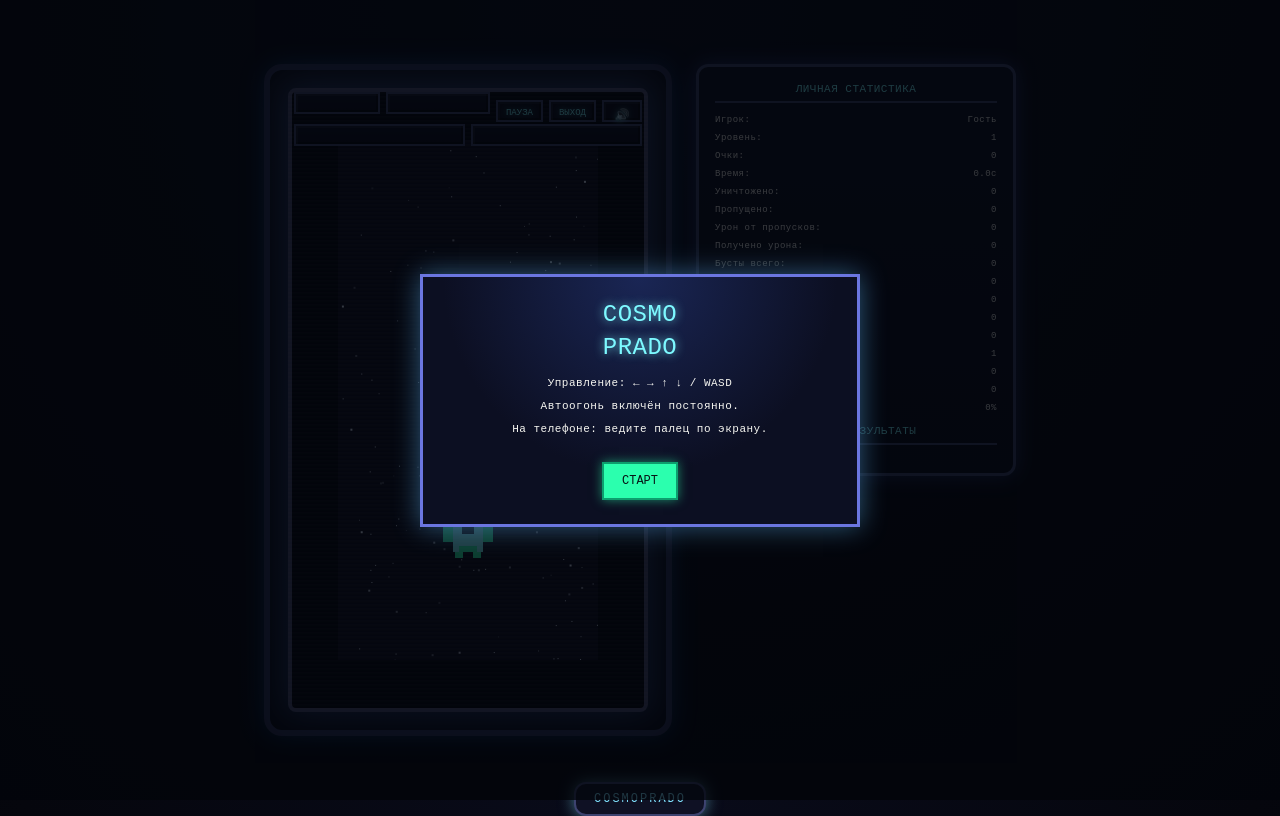
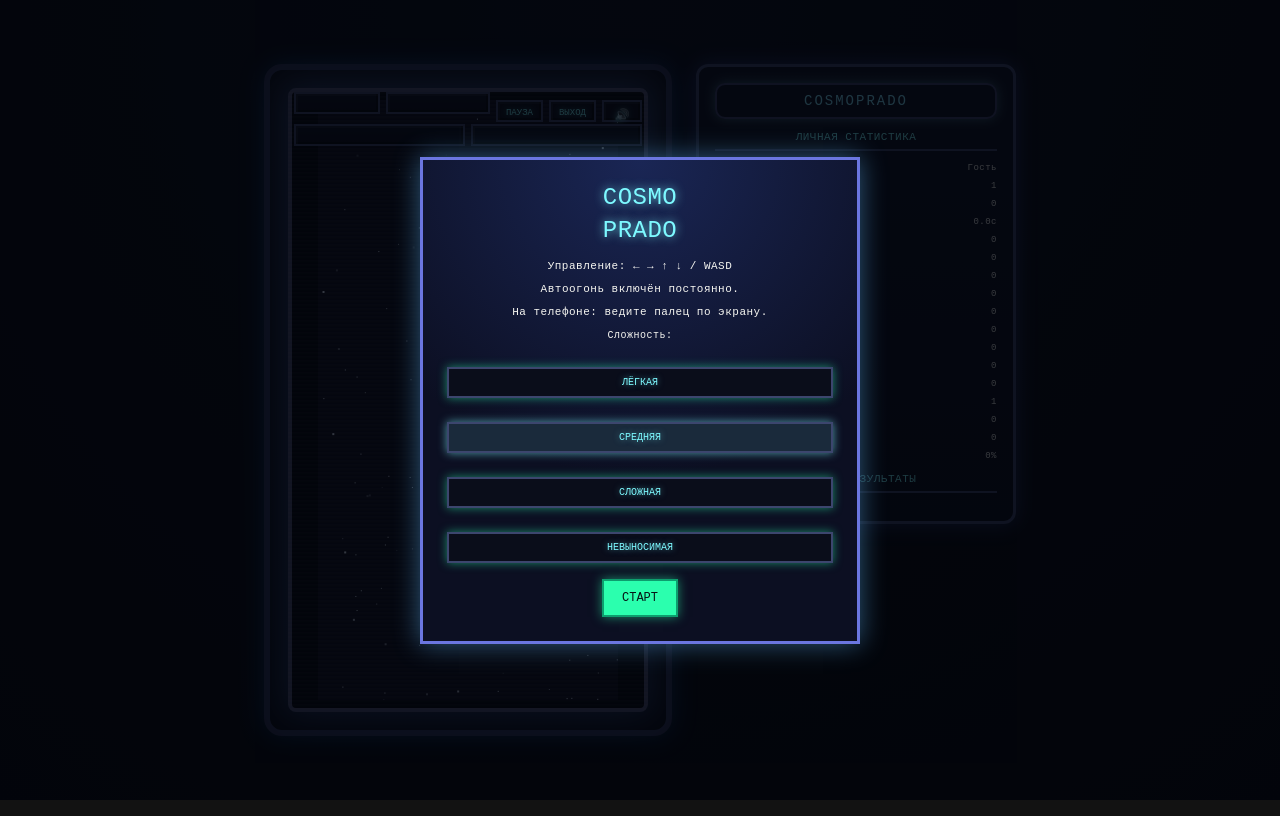
Before and after one commit to Grubeer/test_game, a plain HTML site: page index.html in a window 1280 px wide. Drawn offline with Linux system fonts and the light colour scheme.

Commit message:
Add difficulty selection to start screen

```diff
--- a/game.js
+++ b/game.js
@@ -2,8 +2,8 @@ const canvas = document.getElementById("game");
 const displayCtx = canvas.getContext("2d");
 const bufferCanvas = document.createElement("canvas");
 const ctx = bufferCanvas.getContext("2d");
-const GAME_WIDTH = 260;
-const GAME_HEIGHT = 520;
+const GAME_WIDTH = 300;
+const GAME_HEIGHT = 600;
 bufferCanvas.width = GAME_WIDTH;
 bufferCanvas.height = GAME_HEIGHT;
 displayCtx.imageSmoothingEnabled = false;
@@ -36,6 +36,7 @@ const finishButtonPause = document.getElementById("finishButtonPause");
 const statsToggle = document.getElementById("statsToggle");
 const statsPanel = document.getElementById("statsPanel");
 const leaderboard = document.getElementById("leaderboard");
+const difficultyButtons = document.querySelectorAll(".difficulty-button");
 
 const statPlayer = document.getElementById("stat-player");
 const statLevel = document.getElementById("stat-level");
@@ -212,6 +213,13 @@ const musicTracks = {
     melody: [262, 294, 330, 294, 262, 247, 262, 294],
     bass: [98, 110, 123, 110, 98, 92, 98, 110],
   },
+};
+
+const difficultySettings = {
+  easy: { spawn: 1.1, speed: 0.95, power: 0.9, boss: 0.9 },
+  medium: { spawn: 1, speed: 1, power: 1, boss: 1 },
+  hard: { spawn: 0.92, speed: 1.08, power: 1.1, boss: 1.1 },
+  insane: { spawn: 0.85, speed: 1.16, power: 1.2, boss: 1.2 },
 };
 
 const state = {
@@ -244,6 +252,7 @@ const state = {
   boss: null,
   bossBannerTimer: 0,
   lastBossName: null,
+  difficulty: "medium",
   view: {
     x: 0,
     y: 0,
@@ -352,6 +361,30 @@ function getLevelTrack(level) {
   if (level <= 14) return "levelC";
   const bucket = Math.floor((level - 1) / 5) % 3;
   return bucket === 0 ? "levelA" : bucket === 1 ? "levelB" : "levelC";
+}
+
+function getDifficulty() {
+  return difficultySettings[state.difficulty] || difficultySettings.medium;
+}
+
+function getLevelConfig() {
+  const base = levels[state.levelIndex];
+  const diff = getDifficulty();
+  return {
+    ...base,
+    spawnRate: base.spawnRate * 0.94 * diff.spawn,
+    enemySpeed: base.enemySpeed * 1.06 * diff.speed,
+    powerRate: base.powerRate * diff.power,
+    bossScale: diff.boss,
+  };
+}
+
+function setDifficulty(value) {
+  if (!difficultySettings[value]) return;
+  state.difficulty = value;
+  difficultyButtons.forEach((button) => {
+    button.classList.toggle("active", button.dataset.difficulty === value);
+  });
 }
 
 function pickBossName() {
@@ -407,8 +440,11 @@ function resetLevel() {
 }
 
 function startBossFight() {
-  const bossIndex = Math.floor(levels[state.levelIndex].level / 5);
-  const maxHp = Math.floor(60 * Math.pow(1.35, bossIndex));
+  const level = levels[state.levelIndex].level;
+  const bossIndex = Math.floor(level / 5);
+  const diff = getDifficulty();
+  const maxHp = Math.floor(70 * Math.pow(1.32, bossIndex) * diff.boss);
+  const kind = bossIndex % 3;
   state.boss = {
     name: pickBossName(),
     x: GAME_WIDTH / 2,
@@ -420,6 +456,8 @@ function startBossFight() {
     phase: 1,
     entering: true,
     attackTimer: 2,
+    specialTimer: 4,
+    kind,
     moveDir: 1,
     minionTimer: 6,
   };
@@ -623,7 +661,7 @@ function switchMusic(trackKey) {
 }
 
 function spawnEnemy() {
-  const level = levels[state.levelIndex];
+  const level = getLevelConfig();
   let typePool = [enemyTypes[0]];
   if (state.levelIndex >= 1) typePool = typePool.concat(enemyTypes[1]);
   if (state.levelIndex >= 2) typePool = typePool.concat(enemyTypes[4]);
@@ -782,7 +820,7 @@ function updateEnemies(dt) {
   if (state.boss) {
     return;
   }
-  const level = levels[state.levelIndex];
+  const level = getLevelConfig();
   if (state.time - state.lastEnemy > level.spawnRate) {
     state.lastEnemy = state.time;
     spawnEnemy();
@@ -1417,7 +1455,7 @@ function gameLoop(now) {
     }
 
     if (!state.boss) {
-      const level = levels[state.levelIndex];
+      const level = getLevelConfig();
       if (state.time - state.lastPower > level.powerRate) {
         state.lastPower = state.time;
         spawnPowerup(rand(40, GAME_WIDTH - 40), -20, randomPowerupKind());
@@ -1509,6 +1547,13 @@ statsToggle.addEventListener("click", () => {
   statsPanel.classList.toggle("open");
 });
 
+difficultyButtons.forEach((button) => {
+  button.addEventListener("click", () => {
+    if (state.phase !== "start") return;
+    setDifficulty(button.dataset.difficulty);
+  });
+});
+
 pauseOverlay.addEventListener("click", () => {
   togglePause();
 });
@@ -1556,6 +1601,7 @@ document.addEventListener("visibilitychange", () => {
 });
 
 setSound(state.soundOn);
+setDifficulty(state.difficulty);
 resizeCanvas();
 window.addEventListener("resize", resizeCanvas);
 initStarfield();
--- a/index.html
+++ b/index.html
@@ -45,6 +45,7 @@
     </div>
 
     <aside class="stats-panel" id="statsPanel">
+      <div class="panel-logo">CosmoPrado</div>
       <div class="panel-header">ЛИЧНАЯ СТАТИСТИКА</div>
       <div class="panel-body">
         <div class="stat-row"><span>Игрок:</span><span id="stat-player">Гость</span></div>
@@ -79,6 +80,15 @@
       <p>Управление: ← → ↑ ↓ / WASD</p>
       <p>Автоогонь включён постоянно.</p>
       <p>На телефоне: ведите палец по экрану.</p>
+      <div class="difficulty">
+        <p>Сложность:</p>
+        <div class="difficulty-buttons">
+          <button class="difficulty-button" data-difficulty="easy">ЛЁГКАЯ</button>
+          <button class="difficulty-button active" data-difficulty="medium">СРЕДНЯЯ</button>
+          <button class="difficulty-button" data-difficulty="hard">СЛОЖНАЯ</button>
+          <button class="difficulty-button" data-difficulty="insane">НЕВЫНОСИМАЯ</button>
+        </div>
+      </div>
       <button id="startButton">СТАРТ</button>
     </div>
   </div>
--- a/style.css
+++ b/style.css
@@ -54,21 +54,7 @@ canvas {
 }
 
 .marquee {
-  position: absolute;
-  bottom: -16px;
-  left: 50%;
-  transform: translateX(-50%);
-  background: #0f1124;
-  border: 2px solid #3d4370;
-  border-radius: 12px;
-  padding: 8px 18px;
-  font-size: 12px;
-  text-transform: uppercase;
-  letter-spacing: 2px;
-  color: #81e3ff;
-  box-shadow: 0 0 15px rgba(129, 227, 255, 0.5);
-  text-align: center;
-  z-index: 2;
+  display: none;
 }
 
 .scanlines {
@@ -303,6 +289,18 @@ canvas {
   gap: 12px;
 }
 
+.panel-logo {
+  font-size: 14px;
+  text-transform: uppercase;
+  letter-spacing: 2px;
+  color: #81e3ff;
+  text-align: center;
+  padding: 8px 0;
+  border: 2px solid #3d4370;
+  border-radius: 10px;
+  box-shadow: 0 0 12px rgba(129, 227, 255, 0.4);
+}
+
 .panel-header {
   font-size: 11px;
   color: #7df9ff;
@@ -393,6 +391,32 @@ canvas {
   margin-bottom: 16px;
 }
 
+.difficulty {
+  margin-top: 12px;
+  font-size: 10px;
+}
+
+.difficulty-buttons {
+  display: grid;
+  gap: 8px;
+  margin-top: 8px;
+}
+
+.difficulty-button {
+  background: #0a0d1a;
+  border: 2px solid #3c466e;
+  color: #7df9ff;
+  font-size: 10px;
+  padding: 8px 12px;
+  cursor: pointer;
+  text-shadow: 0 0 6px rgba(125, 249, 255, 0.5);
+}
+
+.difficulty-button.active {
+  background: #1a2a3b;
+  box-shadow: 0 0 10px rgba(125, 249, 255, 0.6);
+}
+
 .input-label {
   display: block;
   margin-top: 16px;
```
